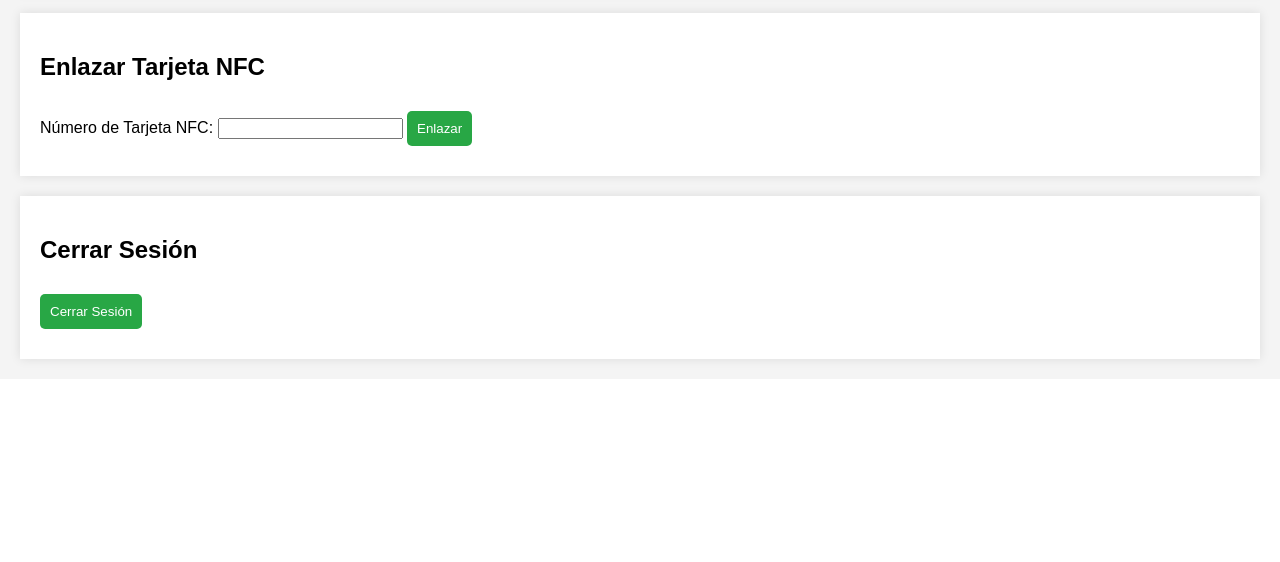
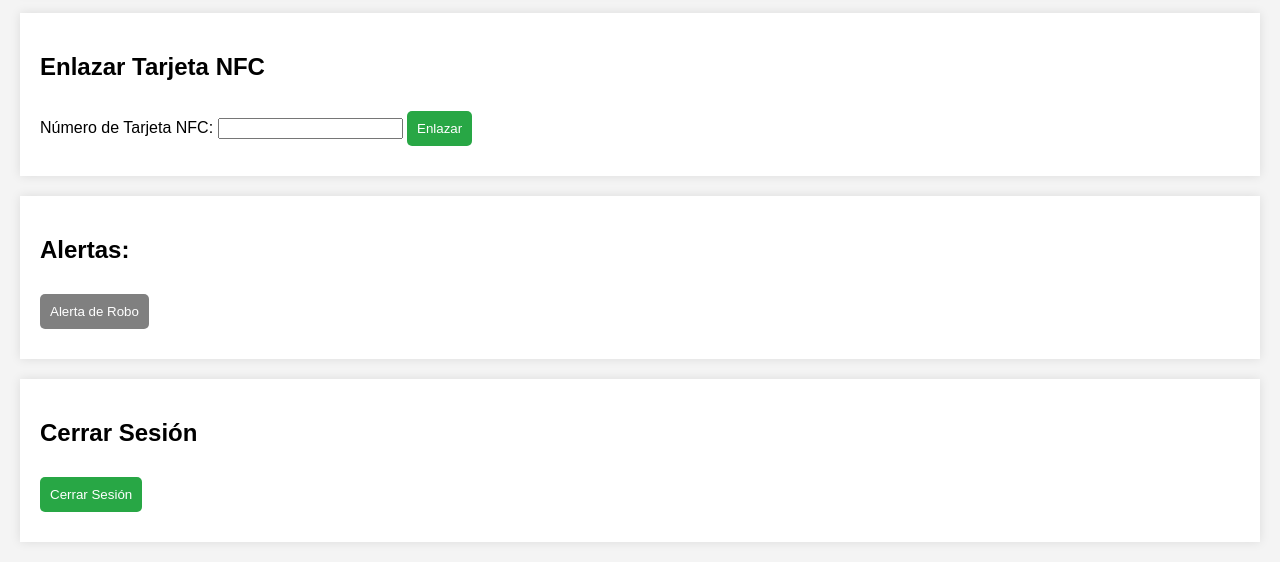
Before and after one commit to otac12/proyecto_samsung, a Flask app: page /main in a window 1280 px wide. Shown: the part 742-1304 px from the top of the page. Before the commit the page ends 1108 px from the top, so only its background shows below. Run offline with Flask 3, Linux system fonts and the light colour scheme; the visitor is signed in with stand-in values (Sample User, id 1); data that the repository does not hold is empty; some libraries are stand-ins or nearby versions.

Commit message:
Petición de tarjeta y Alerta

```diff
--- a/Aplicacion Samsung/app.py
+++ b/Aplicacion Samsung/app.py
@@ -153,6 +153,55 @@ def enlazar_nfc():
     else:
         return jsonify({"estado": "Error", "mensaje": "Usuario no autenticado"}), 401
 
+# Obtener la tarjeta del servidor
+@app.route('/recibir_tarjeta', methods=['POST'])
+def recibir_tarjeta():
+    if 'usuario_id' in session:
+        datos = request.get().json()
+        tarjeta_recibida = datos ['no']
+        usuario_id = session['usuario_id']
+
+        try:
+            # Consultar la base de datos para obtener el numero de cuenta
+            cursor = mysql.connection.cursor(cursorclass=DictCursor)
+            cursor.execute("SELECT no_cuenta FROM metodos_pago WHERE ID = %s AND Metodo_pago = %s",
+                           (usuario_id, 'tarjeta'))
+            tarjeta_base = cursor.fetchone()
+            cursor.close()
+
+            # Verificar si son iguales
+            if tarjeta_base and tarjeta_base['no_cuenta'] == tarjeta_recibida:
+                return jsonify({"coincidencia": True})
+            else:
+                return jsonify({"coincidencia": False})
+        except Exception as e:
+            return jsonify({"estado": "Error", "mensaje": str(e)}), 500
+
+# Obtener las alertas del servidor
+# ALERTA DE ROBO = 1
+@app.route('/recibir_alertas', methods=['POST'])
+def recibir_alerta():
+    if 'usuario_id' in session:
+        datos = request.get().json()
+        alerta_recibida = datos['alerta']
+
+        try:
+            usuario_id = session['usuario_id']
+            cursor = mysql.connection.cursor(cursorclass=DictCursor)
+            cursor.execute(
+                "INSERT INTO servicio (Usuario, Alerta) VALUES (%s, %s)",
+                (usuario_id, alerta_recibida))
+            mysql.connection.commit()
+            cursor.close()
+
+            emit('alerta_recibida', {'alerta': alerta_recibida}, broadcast=True)
+
+            return jsonify({"estado":  "Alerta guardada"})
+        except Exception as e:
+            return jsonify({"estado": "Error", "mensaje": str(e)}), 500
+    else:
+        return jsonify({"estado": "Error", "mensaje": "Usuario no autenticado"}), 401
+
 # Cuando se da inicio se obtiene la hora de inicio y el vehiculo a utilizar
 @socketio.on('obtener_inicio')
 def obtener_inicio(data):
--- a/Aplicacion Samsung/static/js/menu.js
+++ b/Aplicacion Samsung/static/js/menu.js
@@ -42,6 +42,13 @@ document.getElementById('btnNFC').addEventListener('click', function() {
 document.getElementById('btnCargar').addEventListener('click', function() {
     cargar = !cargar;
     this.textContent = cargar ? 'Cargar' : 'No Cargar';
+});
+
+// Event listener para el botón de alerta de Robo
+document.getElementById('botonAlerta').addEventListener('click', function() {
+    if (this.classList.contains('boton-alerta-activo')) {
+        desactivarAlerta();
+    }
 });
 
 // Función para manejar la selección de vehículo
@@ -100,6 +107,15 @@ function enlazarNFC(numeroNFC) {
     });
 }
 
+// Escuchar las alertas del servidor
+socket.on('alerta_recibida', function(data) {
+    if (data.alerta === 1) {
+        // Activar el botón de alerta
+        document.getElementById('botonAlerta').classList.remove('boton-alerta-inactivo');
+        document.getElementById('botonAlerta').classList.add('boton-alerta-activo');
+    }
+});
+
 // Escuchar el evento contador_iniciado
 socket.on('contador_iniciado', function(data) {
     contadorActivo = true;
@@ -118,6 +134,13 @@ function toggleContadorButton(text) {
     const btnContador = document.getElementById('BtnIniciar');
     btnContador.textContent = text;
     contadorActivo = (text === 'Finalizar');
+}
+
+// Función para desactivar la alerta
+function desactivarAlerta() {
+    var boton = document.getElementById('botonAlerta');
+    boton.classList.remove('boton-alerta-activo');
+    boton.classList.add('boton-alerta-inactivo');
 }
 
 // Función para iniciar el contador
--- a/Aplicacion Samsung/templates/main.html
+++ b/Aplicacion Samsung/templates/main.html
@@ -47,6 +47,35 @@
             background-color: #007bff;
             color: white;
         }
+
+        /* Estilo para el botón inactivo */
+        .boton-alerta-inactivo {
+            /* Estilos para el botón inactivo (puedes ajustar estos estilos según necesites) */
+            background-color: grey;
+            color: white;
+            border: none;
+            padding: 10px;
+            cursor: not-allowed;
+        }
+
+        /* Animación de parpadeo */
+        @keyframes parpadeo {
+            0% { background-color: red; }
+            50% { background-color: darkred; }
+            100% { background-color: red; }
+        }
+
+        /* Estilo para el botón activo */
+        .boton-alerta-activo {
+            /* Estilos para el botón activo */
+            background-color: red;
+            color: white;
+            border: none;
+            padding: 10px;
+            cursor: pointer;
+            animation: parpadeo 1s infinite;
+        }
+
     </style>
 </head>
 <body>
@@ -84,6 +113,11 @@
     </section>
 
     <section>
+        <h2>Alertas:</h2>
+        <button id="botonAlerta" class="boton-alerta-inactivo">Alerta de Robo</button>
+    </section>
+
+    <section>
         <h2>Cerrar Sesión</h2>
         <button onclick="location.href='/logout'">Cerrar Sesión</button>
     </section>
```
Lines whose indentation alone changed are shown as unchanged.
